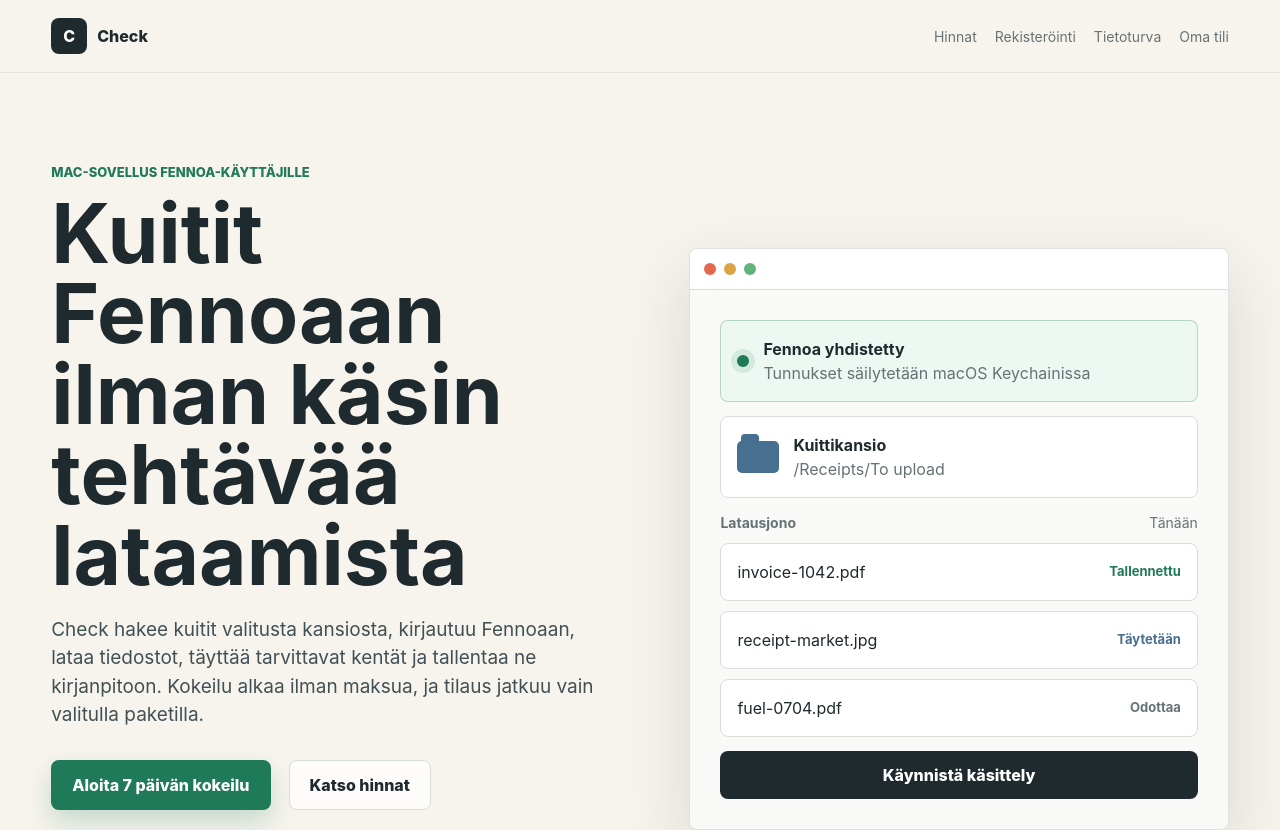
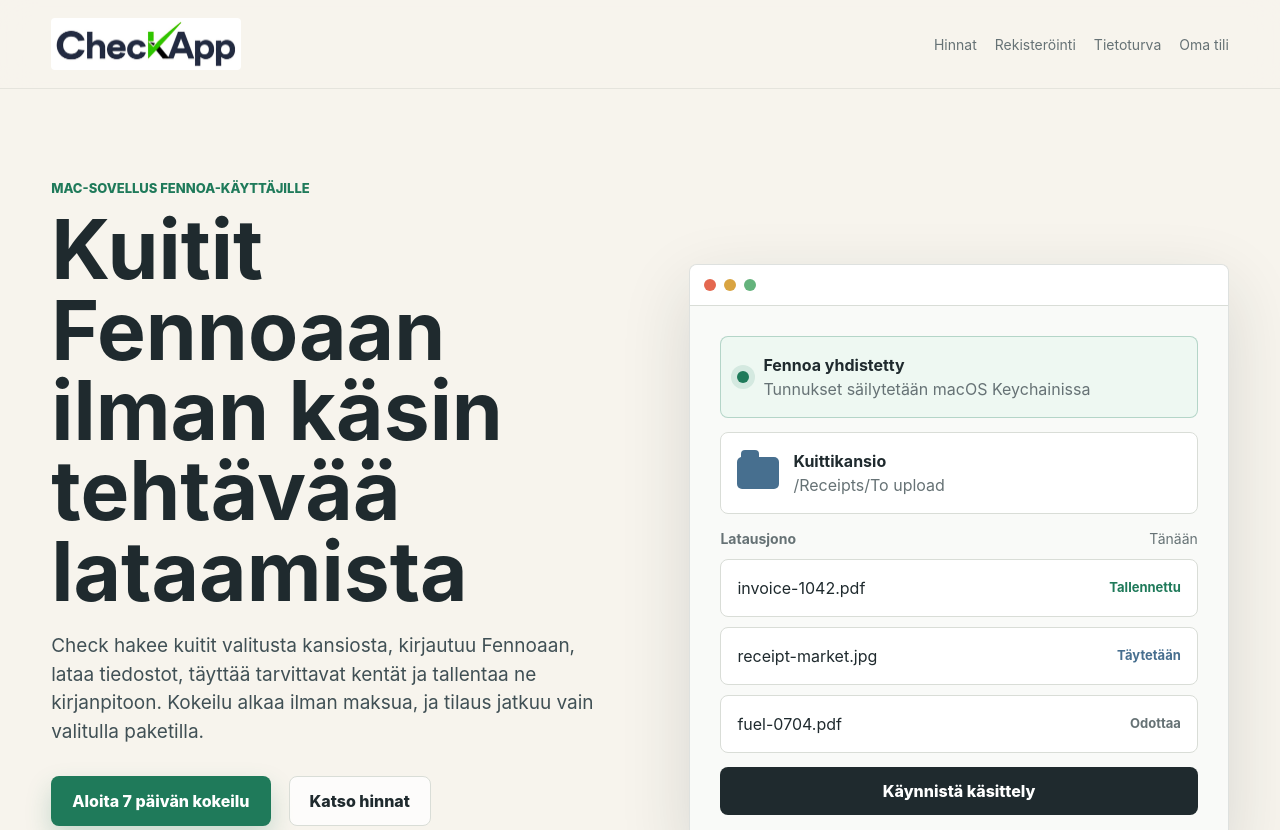
Before and after one commit to Kris-creator23/check-product, a Next.js app: page / in a window 1280 px wide. Shown: the top 830 px of the page. Built offline with nearby package versions, Linux system fonts and the light colour scheme; no server answers.

Commit message:
Update site logo

```diff
--- /dev/null
+++ b/app/components/BrandLogo.tsx
@@ -0,0 +1,11 @@
+type BrandLogoProps = {
+  href?: string;
+};
+
+export function BrandLogo({ href = "/" }: BrandLogoProps) {
+  return (
+    <a className="brand" href={href} aria-label="ChecKApp">
+      <img className="brandLogo" src="/checkapp-logo.png" alt="ChecKApp" />
+    </a>
+  );
+}
--- a/app/dashboard/page.tsx
+++ b/app/dashboard/page.tsx
@@ -1,6 +1,7 @@
 "use client";
 
 import { useEffect, useMemo, useState } from "react";
+import { BrandLogo } from "../components/BrandLogo";
 import { createBrowserSupabase } from "../../lib/supabase";
 import { plans, type PlanId } from "../../lib/plans";
 
@@ -115,7 +116,7 @@
 
   return (
     <main className="accountPage">
-      <a className="brand" href="/"><span>C</span>Check</a>
+      <BrandLogo />
       <section className="accountCard">
         <p className="eyebrow">Oma tili</p>
         <h1>Hallinnoi kokeilua ja tilausta</h1>
--- a/app/globals.css
+++ b/app/globals.css
@@ -59,18 +59,14 @@
 .brand {
   display: inline-flex;
   align-items: center;
-  gap: 10px;
-  font-weight: 800;
+  flex: 0 0 auto;
 }
 
-.brand span {
-  display: grid;
-  width: 36px;
-  height: 36px;
-  place-items: center;
-  border-radius: 8px;
-  background: var(--ink);
-  color: #fff;
+.brandLogo {
+  display: block;
+  width: clamp(138px, 16vw, 190px);
+  height: auto;
+  border-radius: 4px;
 }
 
 nav,
--- a/app/layout.tsx
+++ b/app/layout.tsx
@@ -2,8 +2,12 @@
 import "./globals.css";
 
 export const metadata: Metadata = {
-  title: "Check | Kuittien automaatio Fennoaan",
-  description: "Check vie kuitit valitusta kansiosta Fennoaan automaattisesti."
+  title: "ChecKApp | Kuittien automaatio Fennoaan",
+  description: "ChecKApp vie kuitit valitusta kansiosta Fennoaan automaattisesti.",
+  icons: {
+    icon: "/favicon.png",
+    apple: "/favicon.png"
+  }
 };
 
 export default function RootLayout({ children }: { children: React.ReactNode }) {
--- a/app/page.tsx
+++ b/app/page.tsx
@@ -1,6 +1,7 @@
 "use client";
 
 import { useMemo, useState } from "react";
+import { BrandLogo } from "./components/BrandLogo";
 import { createBrowserSupabase } from "../lib/supabase";
 import { plans, type PlanId } from "../lib/plans";
 
@@ -191,7 +192,7 @@
 function Header() {
   return (
     <header className="siteHeader">
-      <a className="brand" href="#"><span>C</span>Check</a>
+      <BrandLogo href="#" />
       <nav>
         <a href="#pricing">Hinnat</a>
         <a href="#signup">Rekisteröinti</a>
--- a/app/privacy/page.tsx
+++ b/app/privacy/page.tsx
@@ -1,7 +1,9 @@
+import { BrandLogo } from "../components/BrandLogo";
+
 export default function PrivacyPage() {
   return (
     <main className="legalPage">
-      <a className="brand" href="/"><span>C</span>Check</a>
+      <BrandLogo />
       <p className="eyebrow">Tietosuojaseloste</p>
       <h1>Checkin tietosuojaseloste</h1>
       <p>Viimeksi päivitetty: 4. heinäkuuta 2026</p>
--- a/app/terms/page.tsx
+++ b/app/terms/page.tsx
@@ -1,7 +1,9 @@
+import { BrandLogo } from "../components/BrandLogo";
+
 export default function TermsPage() {
   return (
     <main className="legalPage">
-      <a className="brand" href="/"><span>C</span>Check</a>
+      <BrandLogo />
       <p className="eyebrow">Käyttöehdot</p>
       <h1>Checkin käyttöehdot</h1>
       <p>Viimeksi päivitetty: 4. heinäkuuta 2026</p>
```
Also changed, not shown: public/checkapp-logo.png (added), public/favicon.png (added).
